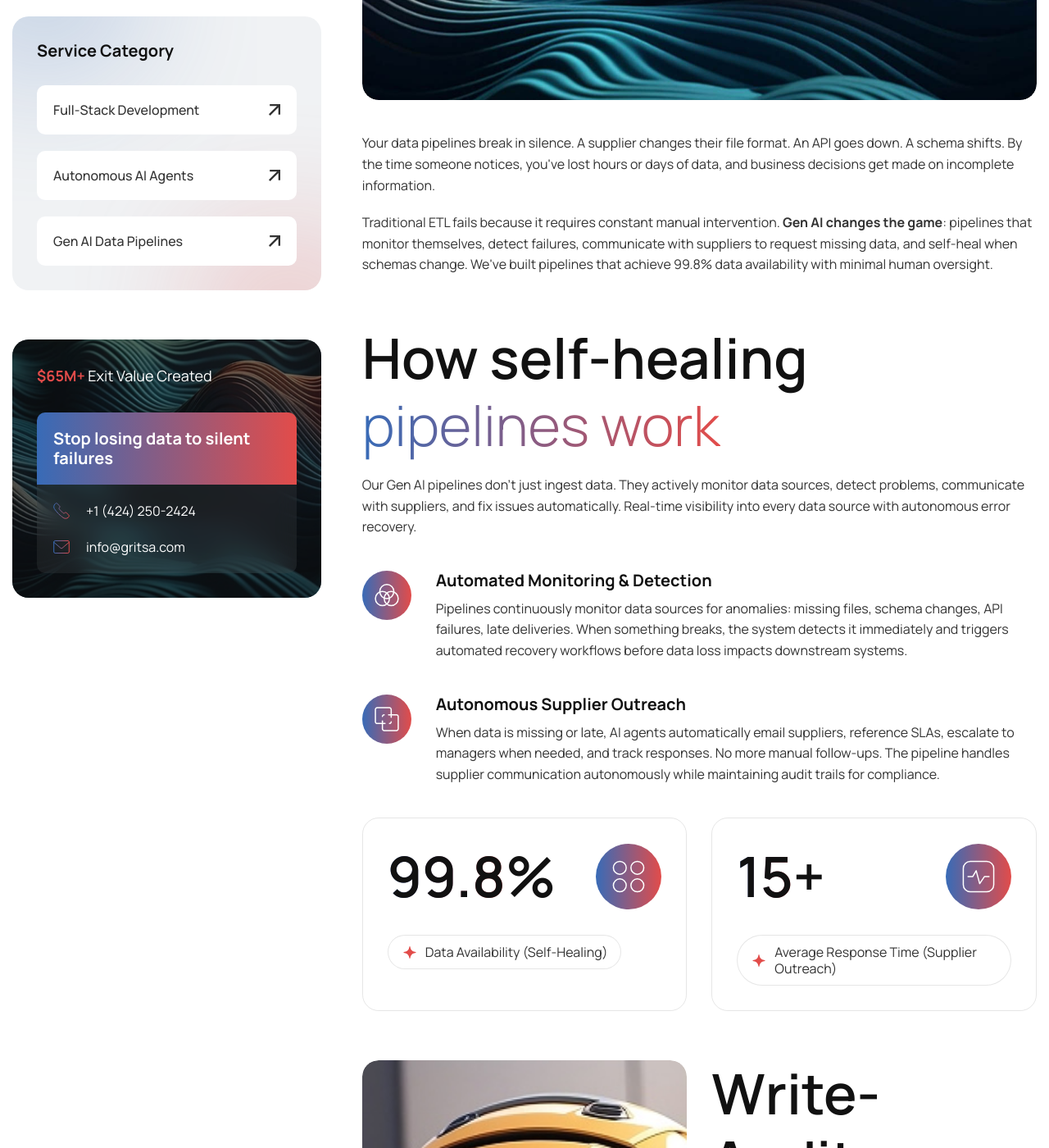
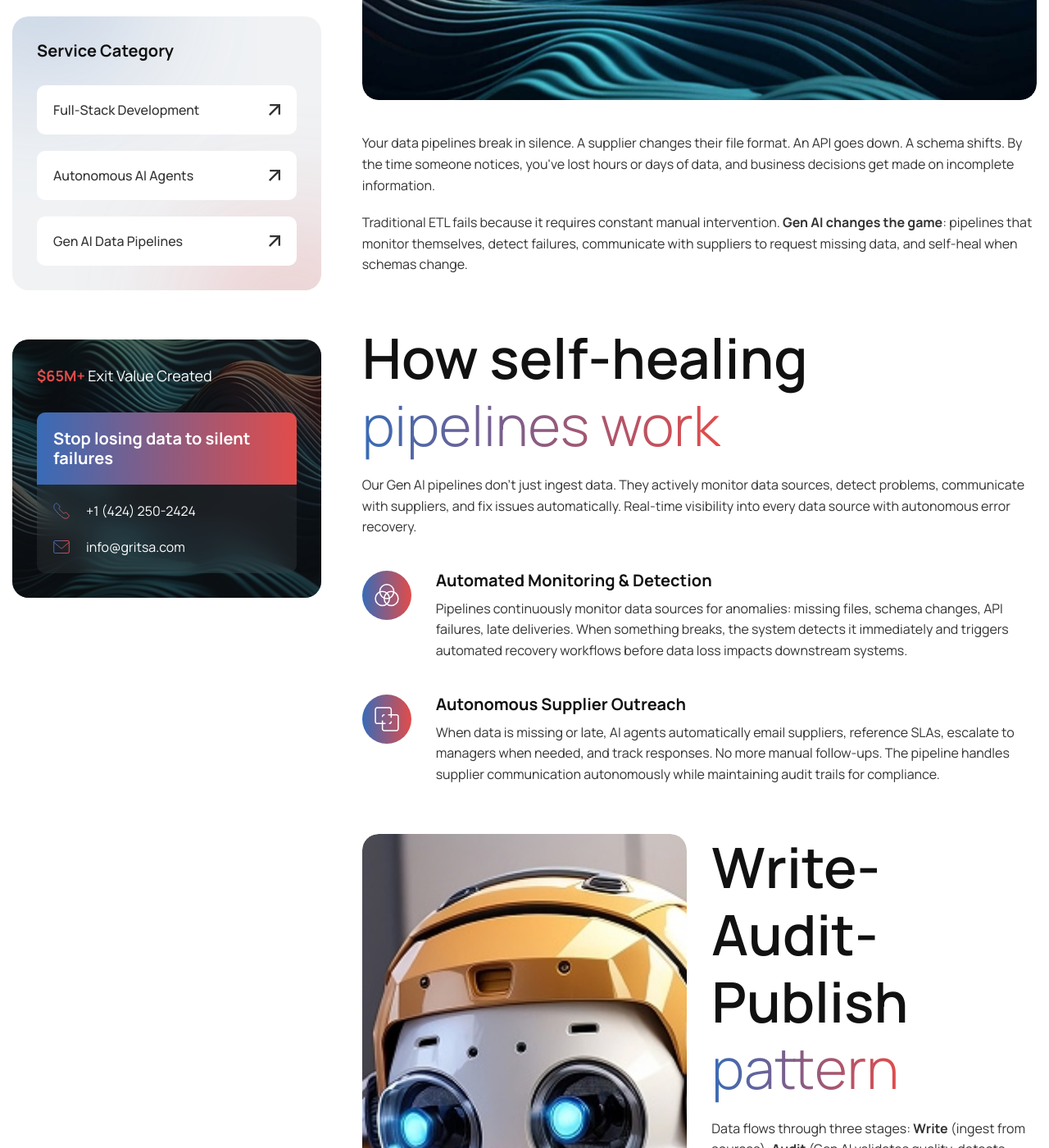
Before and after one commit to gritsa/www-gritsa.github.io, a Jekyll site: the page services/data-engineering/index.html, which Jekyll copies as it is, in a window 1280 px wide and 1400 px high, scrolled down 940 px. Shown: the whole window at 82% size. Built offline with Jekyll 4.4.1, drawn with Linux system fonts in a browser that asks for light colours.

Commit message:
Data engineering page: remove unsourced 99.8% and 85-90% availability claims and the mismatched 15+ counter (gritsa#9)

```diff
--- a/services/data-engineering/index.html
+++ b/services/data-engineering/index.html
@@ -13,7 +13,7 @@
 	<meta charset="utf-8">
 	<meta http-equiv="X-UA-Compatible" content="IE=edge">
 	<meta name="viewport" content="width=device-width, initial-scale=1.0">
-	<meta name="description" content="Self-healing Gen AI data pipelines that fix themselves when they break. Automated supplier outreach, schema change detection, and 99.8% data availability.">
+	<meta name="description" content="Self-healing Gen AI data pipelines that fix themselves when they break. Automated supplier outreach and schema change detection.">
 	<meta name="keywords" content="data engineering, Gen AI pipelines, self-healing, data automation, ETL, data quality">
 	<meta name="author" content="Gritsa Technologies">
 	<title>Gen AI Data Pipelines | Gritsa Technologies</title>
@@ -181,7 +181,7 @@
                         <!-- Service Entry Start -->
                         <div class="service-entry">
                             <p class="wow fadeInUp">Your data pipelines break in silence. A supplier changes their file format. An API goes down. A schema shifts. By the time someone notices, you've lost hours or days of data, and business decisions get made on incomplete information.</p>
-                            <p class="wow fadeInUp" data-wow-delay="0.2s">Traditional ETL fails because it requires constant manual intervention. <strong>Gen AI changes the game</strong>: pipelines that monitor themselves, detect failures, communicate with suppliers to request missing data, and self-heal when schemas change. We've built pipelines that achieve 99.8% data availability with minimal human oversight.</p>
+                            <p class="wow fadeInUp" data-wow-delay="0.2s">Traditional ETL fails because it requires constant manual intervention. <strong>Gen AI changes the game</strong>: pipelines that monitor themselves, detect failures, communicate with suppliers to request missing data, and self-heal when schemas change.</p>
 
                             <!-- Service Solution Box Start -->
                             <div class="service-solution-box">
@@ -216,55 +216,6 @@
                                 </div>
                                 <!-- Service Solution List End -->
 
-                                <!-- Service Solution Counters Start -->
-                                <div class="service-solution-counters">
-                                    <!-- Solution Counter Box Start -->
-                                    <div class="solution-counter-box">
-                                        <!-- Solution Counter Header Start -->
-                                        <div class="solution-counter-header">
-                                            <div class="solution-counter-no">
-                                                <h2><span class="counter">99.8</span>%</h2>
-                                            </div>
-                                            <div class="icon-box">
-                                                <img src="../../images/icon-solution-counter-1.svg" alt="">
-                                            </div>
-                                        </div>
-                                        <!-- Solution Counter Header End -->
-
-                                        <!-- Solution Counter Body Start -->
-                                        <div class="solution-counter-body">
-                                            <ul>
-                                                <li>Data Availability (Self-Healing)</li>
-                                            </ul>
-                                        </div>
-                                        <!-- Solution Counter Body End -->
-                                    </div>
-                                    <!-- Solution Counter Box End -->
-
-                                    <!-- Solution Counter Box Start -->
-                                    <div class="solution-counter-box">
-                                        <!-- Solution Counter Header Start -->
-                                        <div class="solution-counter-header">
-                                            <div class="solution-counter-no">
-                                                <h2><span class="counter">15</span>+</h2>
-                                            </div>
-                                            <div class="icon-box">
-                                                <img src="../../images/icon-solution-counter-2.svg" alt="">
-                                            </div>
-                                        </div>
-                                        <!-- Solution Counter Header End -->
-
-                                        <!-- Solution Counter Body Start -->
-                                        <div class="solution-counter-body">
-                                            <ul>
-                                                <li>Average Response Time (Supplier Outreach)</li>
-                                            </ul>
-                                        </div>
-                                        <!-- Solution Counter Body End -->
-                                    </div>
-                                    <!-- Solution Counter Box End -->
-                                </div>
-                                <!-- Service Solution Counters End -->
                             </div>
                             <!-- Service Solution Box End -->
 
@@ -391,7 +342,7 @@
                                     </h2>
                                     <div id="collapse3" class="accordion-collapse collapse" aria-labelledby="heading3" data-bs-parent="#faqaccordion">
                                         <div class="accordion-body">
-                                            <p>Traditional ETL breaks silently and requires manual intervention to fix. Our pipelines actively monitor, detect problems in real-time, communicate with suppliers autonomously, and self-heal when possible. The write-audit-publish pattern ensures broken data never reaches production. You get 99.8% data availability vs typical 85-90% with traditional ETL.</p>
+                                            <p>Traditional ETL breaks silently and requires manual intervention to fix. Our pipelines actively monitor, detect problems in real-time, communicate with suppliers autonomously, and self-heal when possible. The write-audit-publish pattern ensures broken data never reaches production.</p>
                                         </div>
                                     </div>
                                 </div>
```
